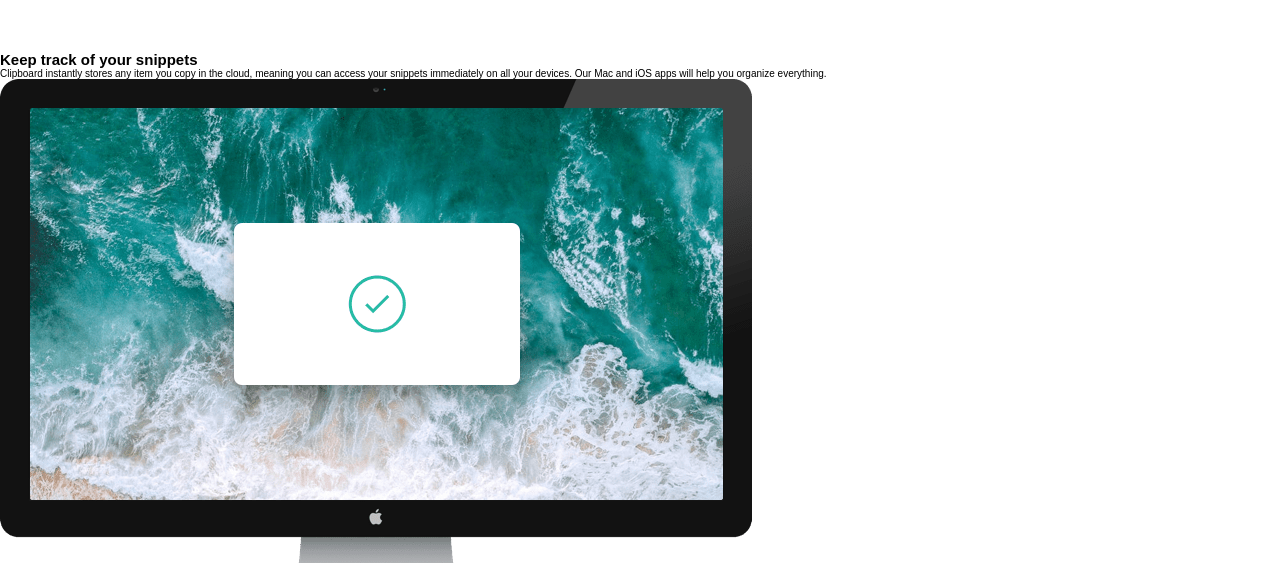
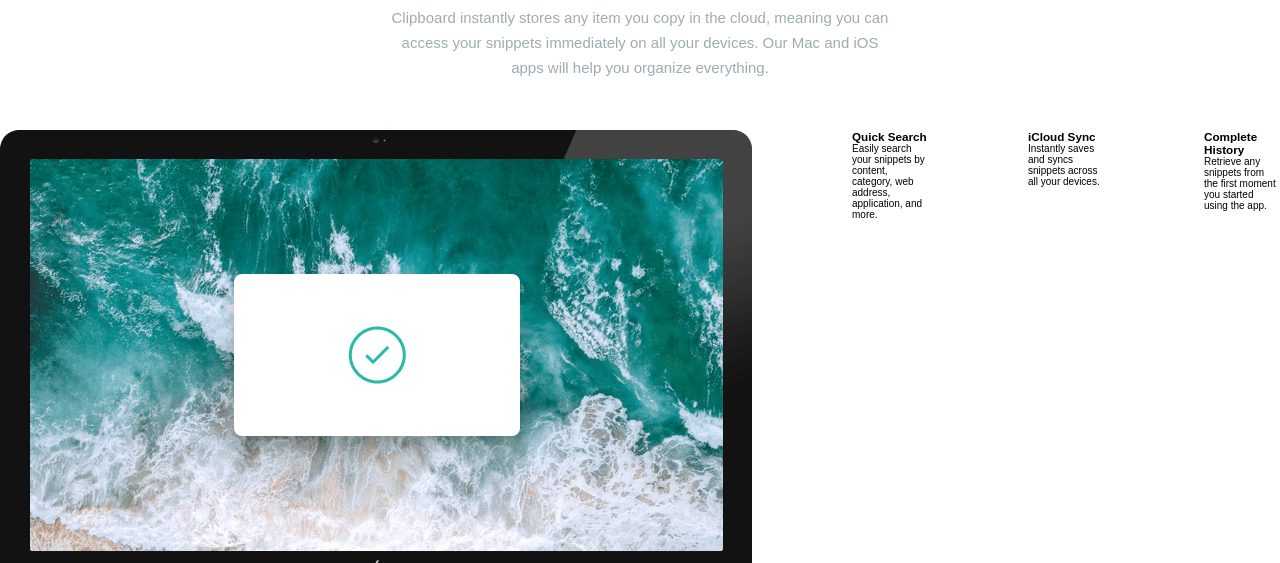
Before and after one commit to MellonFive/Clipboard-Landing-Page, a plain HTML site: page index.html in a window 1280 px wide. Shown: the part 537-1100 px from the top of the page. Drawn offline with Linux system fonts and the light colour scheme; a web font is replaced by a local one.

Commit message:
Doing apresentation

```diff
--- a/src/css/apresentation.css
+++ b/src/css/apresentation.css
@@ -1,3 +1,33 @@
 .apresentation {
-    margin-top: 20rem;
+  margin-top: 10rem;
 }
+
+.apresentation > .title {
+  font-size: 3rem;
+
+  color: var(--Dark-gray);
+
+  text-align: center;
+}
+
+.apresentation > .description {
+  width: 40%;
+
+  text-align: center;
+
+  margin: 2rem auto;
+
+  font-size: 1.5rem;
+
+  line-height: 2.5rem;
+
+  color: var(--Light-gray);
+}
+
+.apresentation > .informations {
+  display: grid;
+  grid-template-columns: repeat(4, 1fr);
+  column-gap: 10rem;
+
+  margin-top: 5rem;
+}
```
